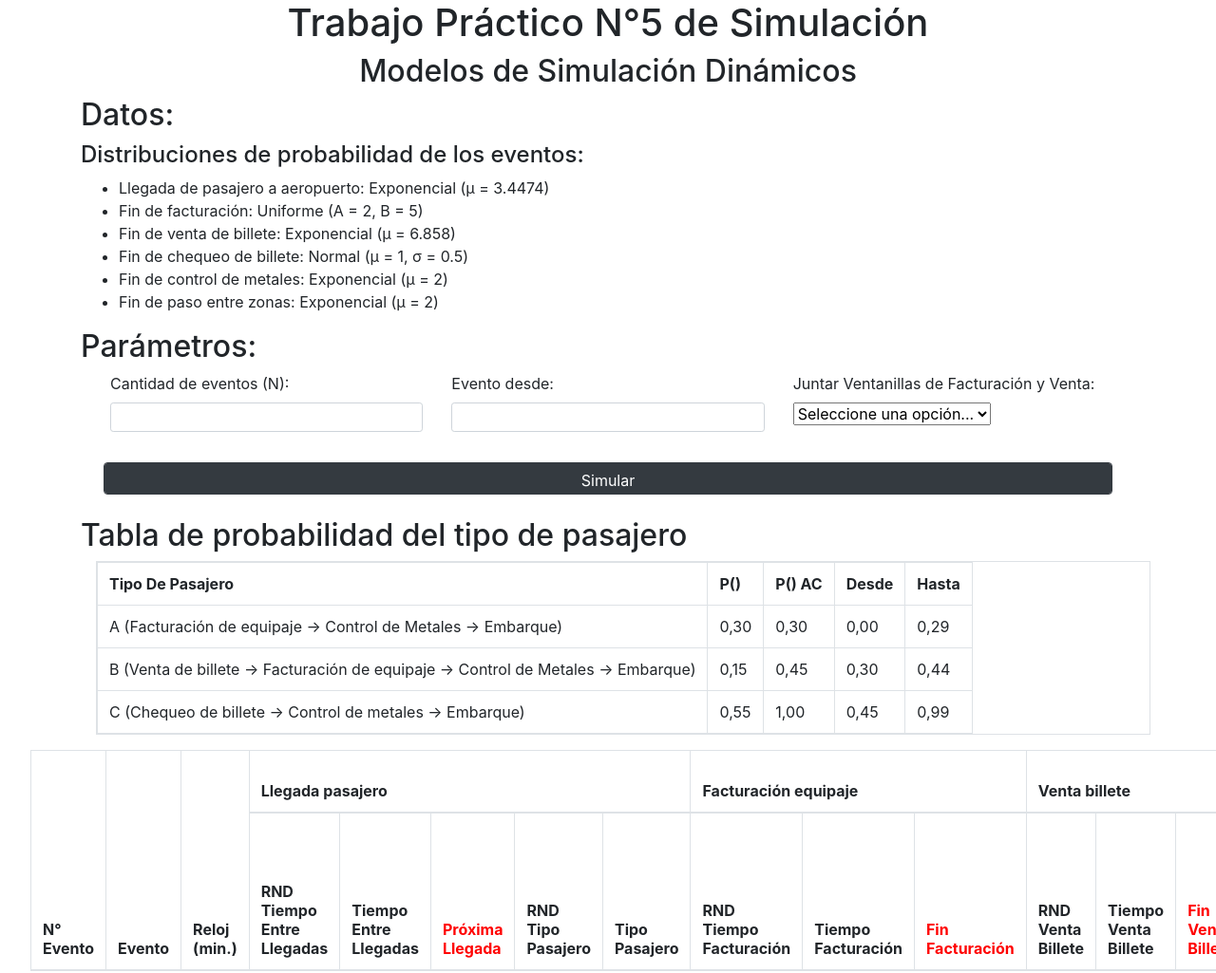
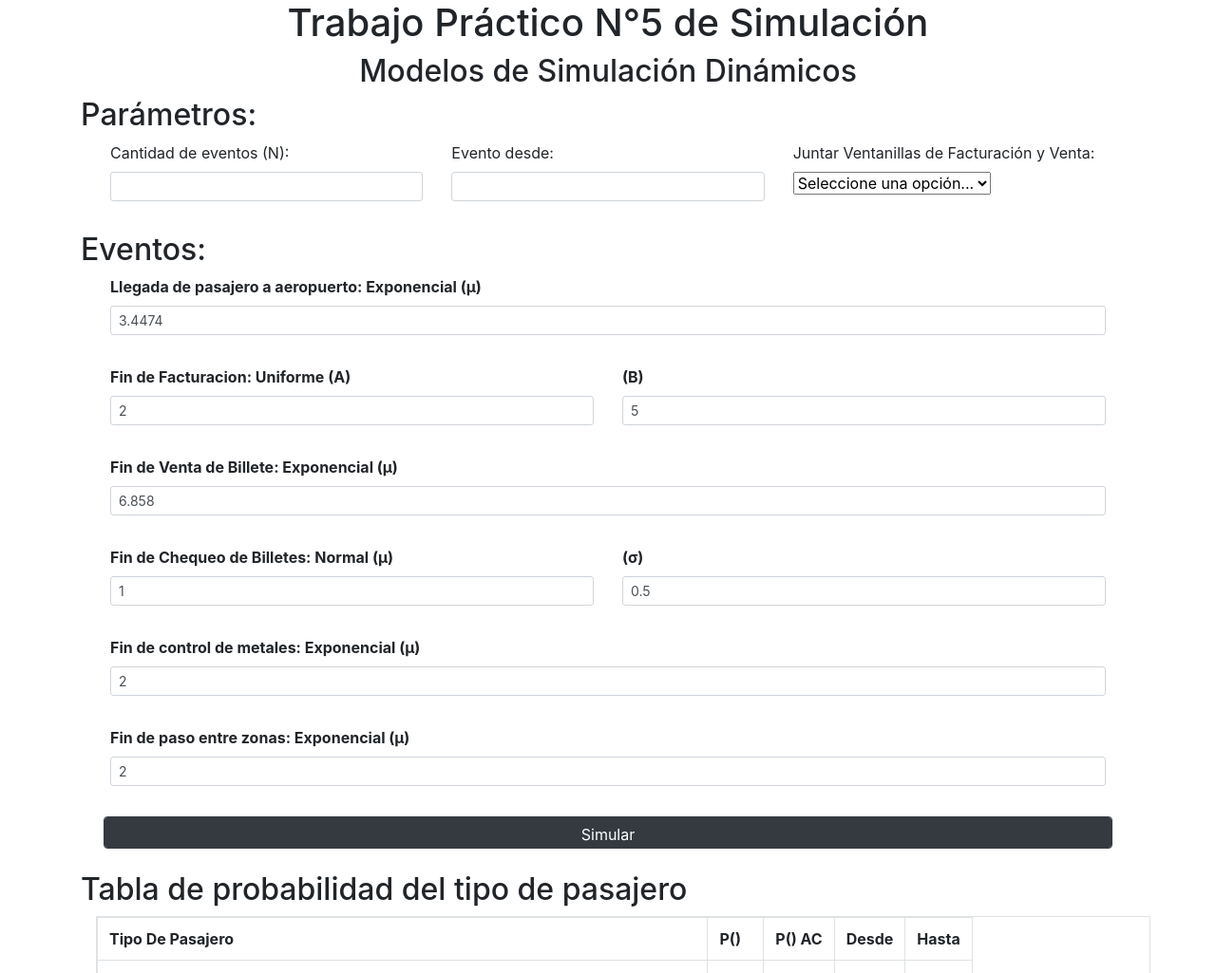
Before and after one commit to tomasDelizia/TP5-Simulacion, a website: page index.html in a window 1280 px wide. Shown: the top 1025 px of the page at 95% size. Drawn offline with nearby package versions, Linux system fonts and the light colour scheme.

Commit message:
3 files modified

```diff
--- a/index.html
+++ b/index.html
@@ -13,19 +13,8 @@
     <h2 class="text-center">Modelos de Simulación Dinámicos</h2>
 
     <div class="container">
-      <h2>Datos:</h1>
-      <h4>Distribuciones de probabilidad de los eventos:</h4>
-      <ul>
-        <li>Llegada de pasajero a aeropuerto: Exponencial (µ = 3.4474)</li>
-        <li>Fin de facturación: Uniforme (A = 2, B = 5)</li>
-        <li>Fin de venta de billete: Exponencial (µ = 6.858)</li>
-        <li>Fin de chequeo de billete: Normal (µ = 1, σ = 0.5)</li>
-        <li>Fin de control de metales: Exponencial (µ = 2)</li>
-        <li>Fin de paso entre zonas: Exponencial (µ = 2)</li>
-      </ul>
 
     <h2>Parámetros:</h2>
-
     <form>
       <div class="row mb-3 mx-3">
         <div class="col-md">
@@ -57,10 +46,111 @@
           </select>
         </div>
       </div>
+    </form>
+
+    <h2>Eventos:</h2>
+    <form>
+      <div class="row mb-3 mx-3">
+        <div class="col-md">
+          <label class="form-label" for="txtLlegadaPasajeros"> <b>Llegada de pasajero a aeropuerto: Exponencial (µ)</b> </label>
+          <input
+            type="number"
+            class="form-control form-control-sm mb-3 tamanio"
+            id="txtMediaLlegadaPasajeros"
+            name="txtMediaLlegadaPasajero"
+            placeholder="3.4474"
+            value="3.4474"
+          />
+        </div>
+      </div>
 
       <div class="row mb-3 mx-3">
-          <button
-            class="btn btn-dark mb-2 mx-2 form-control form-control-sm"
+        <div class="col-md">
+          <label class="form-label" for="txtFinDeFacturacion"> <b>Fin de Facturacion: Uniforme (A)</b>  </label>
+            <input
+            type="number"
+            class="form-control form-control-sm mb-3 tamanio"
+            id="txtAFinDeFacturacion"
+            name="txtAFinDeFacturacion"
+            placeholder="2"
+            value="2"/>
+        </div>
+        <div class="col-md">
+          <label class="form-label" for="txtFinDeFacturacion"><b>(B)</b></label>
+          <input
+            type="number"
+            class="form-control form-control-sm mb-3 tamanio"
+            id="txtBFinDeFacturacion"
+            name="txtBFinDeFacturacion"
+            placeholder="5"
+            value="5"/>
+        </div>
+      </div>
+
+      <div class="row mb-3 mx-3">
+        <div class="col-md">
+          <label class="form-label" for="txtFinVentaBillete"> <b>Fin de Venta de Billete: Exponencial (µ)</b> </label>
+          <input
+            type="number"
+            class="form-control form-control-sm mb-3 tamanio"
+            id="txtMediaFinVentaBillete"
+            name="txtMediaFinVentaBillete"
+            placeholder="6.858"
+            value="6.858"/>
+        </div>
+      </div>
+
+      <div class="row mb-3 mx-3">
+        <div class="col-md">
+          <label class="form-label" for="txtFinChequeoBillete"> <b>Fin de Chequeo de Billetes: Normal (µ)</b> </label>
+          <input
+            type="number"
+            class="form-control form-control-sm mb-3 tamanio"
+            id="txtMediaFinChequeoBillete"
+            name="txtMediaFinChequeoBillete"
+            placeholder="1"
+            value="1"/>
+        </div>
+        <div class="col-md">
+          <label class="form-label" for="txtFinDeFacturacion"><b>(σ)</b></label>
+          <input
+            type="number"
+            class="form-control form-control-sm mb-3 tamanio"
+            id="txtDesEstFinChequeoBillete"
+            name="txtDesEstFinChequeoBillete"
+            placeholder="0.5"
+            value="0.5"/>
+        </div>
+      </div>
+
+      <div class="row mb-3 mx-3">
+        <div class="col-md">
+          <label class="form-label" for="txtFinControlMetales"> <b>Fin de control de metales: Exponencial (µ)</b>  </label>
+          <input
+            type="number"
+            class="form-control form-control-sm mb-3 tamanio"
+            id="txtMediaFinControlMetales"
+            name="txtMediaFinControlMetales"
+            placeholder="2"
+            value="2"/>
+        </div>
+      </div>
+
+      <div class="row mb-3 mx-3">
+        <div class="col-md">
+          <label class="form-label" for="txtFinPasoEntreZonas"> <b>Fin de paso entre zonas: Exponencial (µ)</b>  </label>
+          <input
+            type="number"
+            class="form-control form-control-sm mb-3 tamanio"
+            id="txtMediaFinPasoEntreZonas"
+            name="txtMediaFinPasoEntreZonas"
+            placeholder="2"
+            value="2"/>
+        </div>
+      </div>
+
+      <div class="row mb-3 mx-3">
+        <button class="btn btn-dark mb-2 mx-2 form-control form-control-sm"
           id="btnSimular"
           type="button"
           name="btnSimular">
@@ -68,6 +158,7 @@
           Simular
         </button>
       </div>
+
     </form>
   </div>
 
```
Also changed, not shown: HTMLUtils.ts (+6 -6 lines), index.ts (+48 -14 lines). Lines whose indentation alone changed are shown as unchanged.
